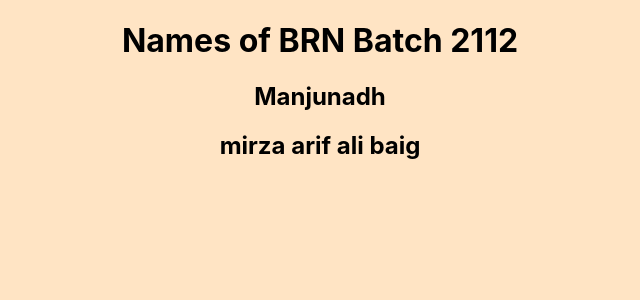
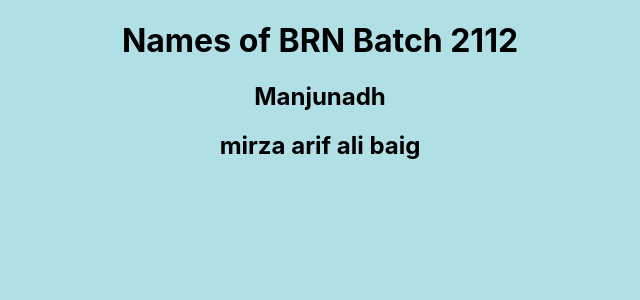
Before and after one commit to manjunadhb/Batch2112, a React (Create React App) app: page / in a window 1280 px wide. Shown: the top 300 px of the page, without its empty margins (320-960 px from the left). Built offline with nearby package versions, Linux system fonts and the light colour scheme.

Commit message:
added powederblue

```diff
--- a/src/App.css
+++ b/src/App.css
@@ -1,7 +1,7 @@
 
 body
 {
-  background-color: bisque;
+  background-color: powderblue;
 }
 
 .App {
```
